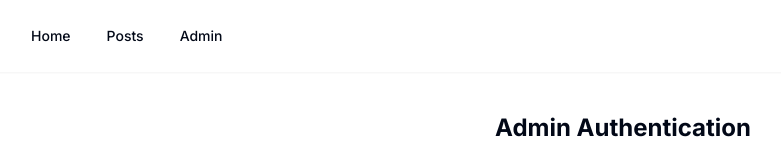
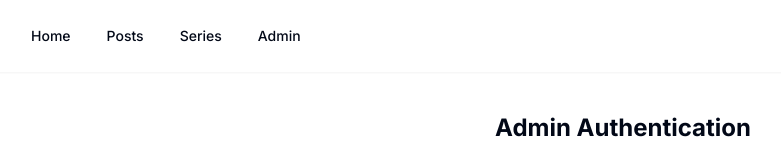
Before and after one commit to ukeSJTU/minerva, a Next.js app: page /admin in a window 1280 px wide. Shown: the top 160 px of the page, without its empty margins (17-798 px from the left). Built offline with nearby package versions, Linux system fonts and the light colour scheme.

Commit message:
feat(ui): add series section to navbar

```diff
--- a/src/components/navbar.tsx
+++ b/src/components/navbar.tsx
@@ -14,6 +14,7 @@ import {
 const navItems: { title: string; href: string }[] = [
   { title: "Home", href: "/" },
   { title: "Posts", href: "/posts" },
+  { title: "Series", href: "/series" },
   { title: "Admin", href: "/admin" },
 ];
 
```
